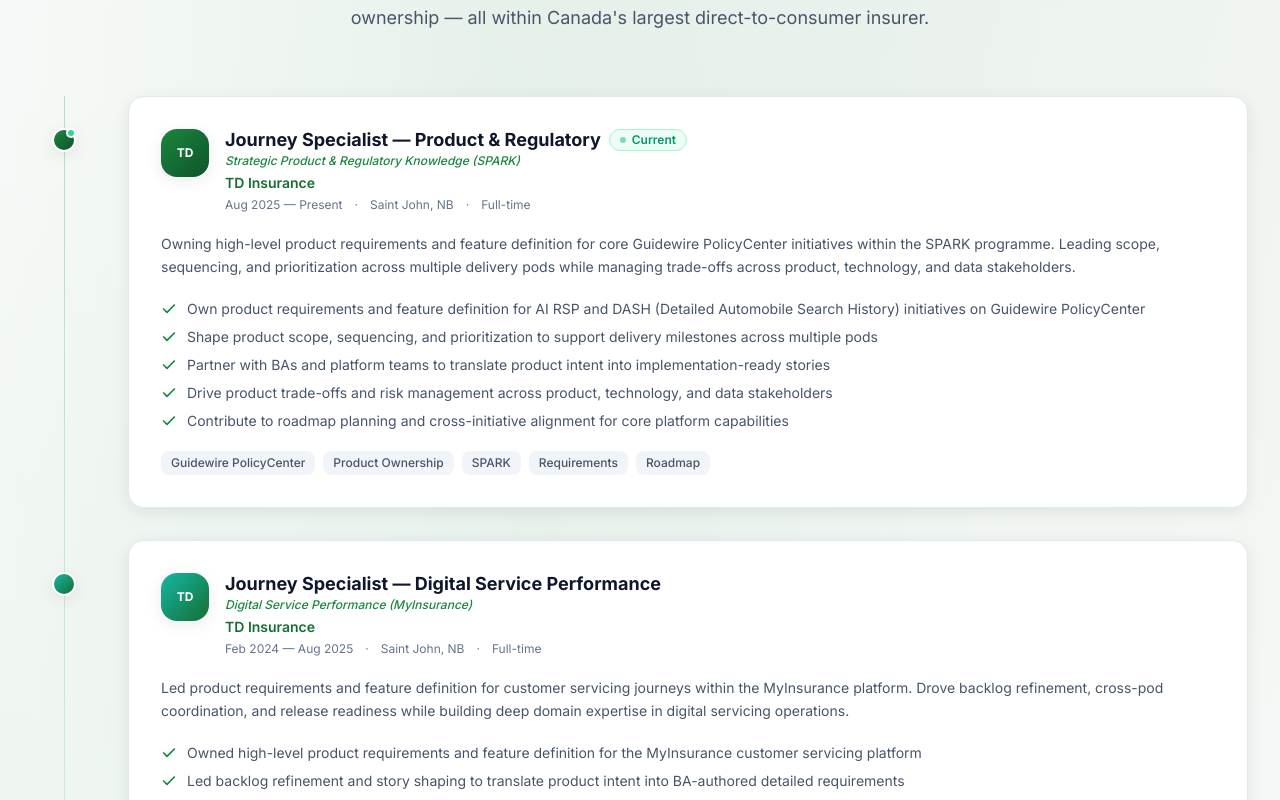
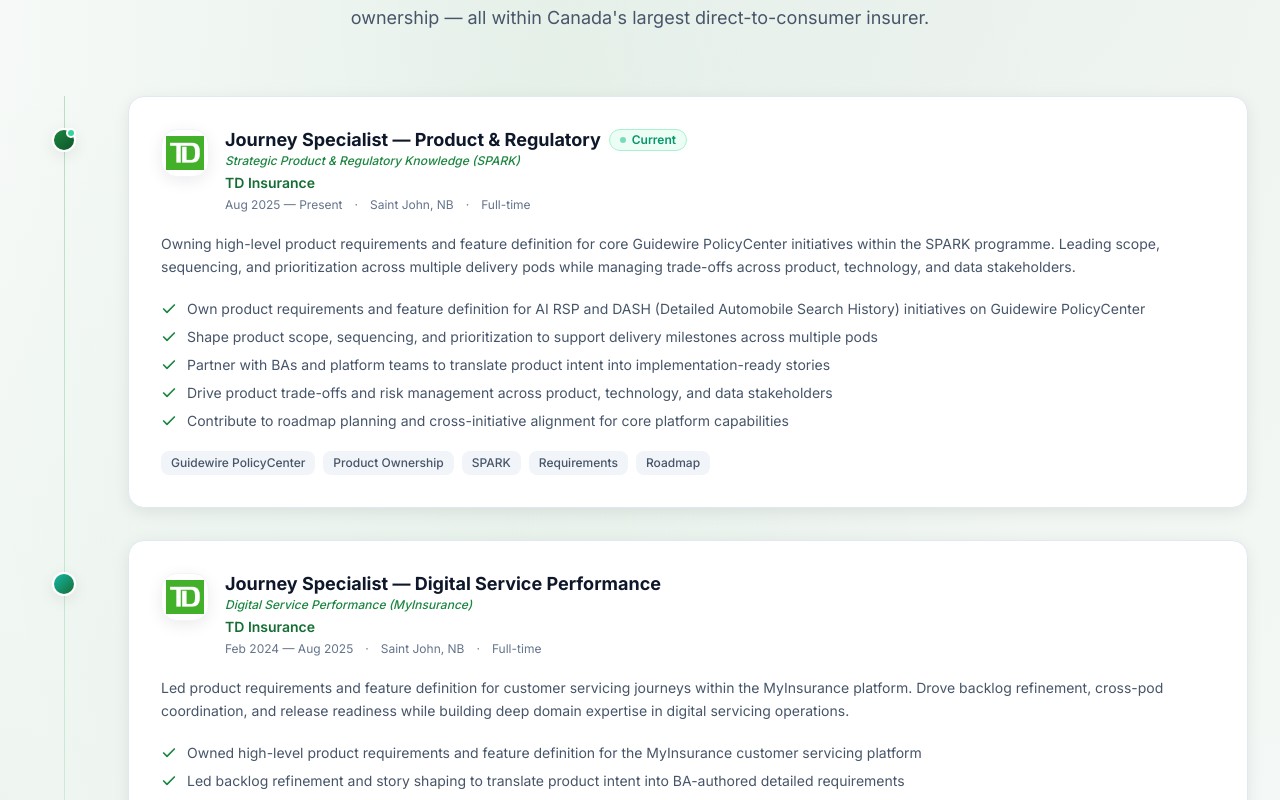
Before and after one commit to CRSD-Lau/Personal-Site, a Next.js app: page / in a window 1280 px wide. Shown: the part 2400-3200 px from the top of the page. Built offline with nearby package versions, Linux system fonts and the light colour scheme.

Commit message:
Use TD shield logo.png in Experience section instead of generic gradient icon

```diff
--- a/sections/Experience.tsx
+++ b/sections/Experience.tsx
@@ -1,6 +1,7 @@
 // ─── Experience Section ───────────────────────────────────────────────────────
 // SOURCE: Neil_Mitchell_L10_Resume.PDF — Work Experience (all four roles)
 
+import Image from "next/image";
 import SectionReveal from "@/components/SectionReveal";
 
 const EXPERIENCE_DATA = {
@@ -152,12 +153,11 @@
 
                       {/* Logo */}
                       <div
-                        className={`flex h-12 w-12 flex-shrink-0 items-center justify-center
-                                    rounded-2xl bg-gradient-to-br ${role.color}
-                                    text-white font-bold text-xs shadow-soft`}
+                        className="flex h-12 w-12 flex-shrink-0 items-center justify-center
+                                    rounded-2xl bg-white shadow-soft border border-slate-100 dark:border-slate-700 p-1"
                         aria-hidden="true"
                       >
-                        {role.logo}
+                        <Image src="/logo.png" alt="TD Insurance" width={40} height={40} className="object-contain" />
                       </div>
 
                       {/* Role info */}
```
Also changed, not shown: public/logo.png (added).
